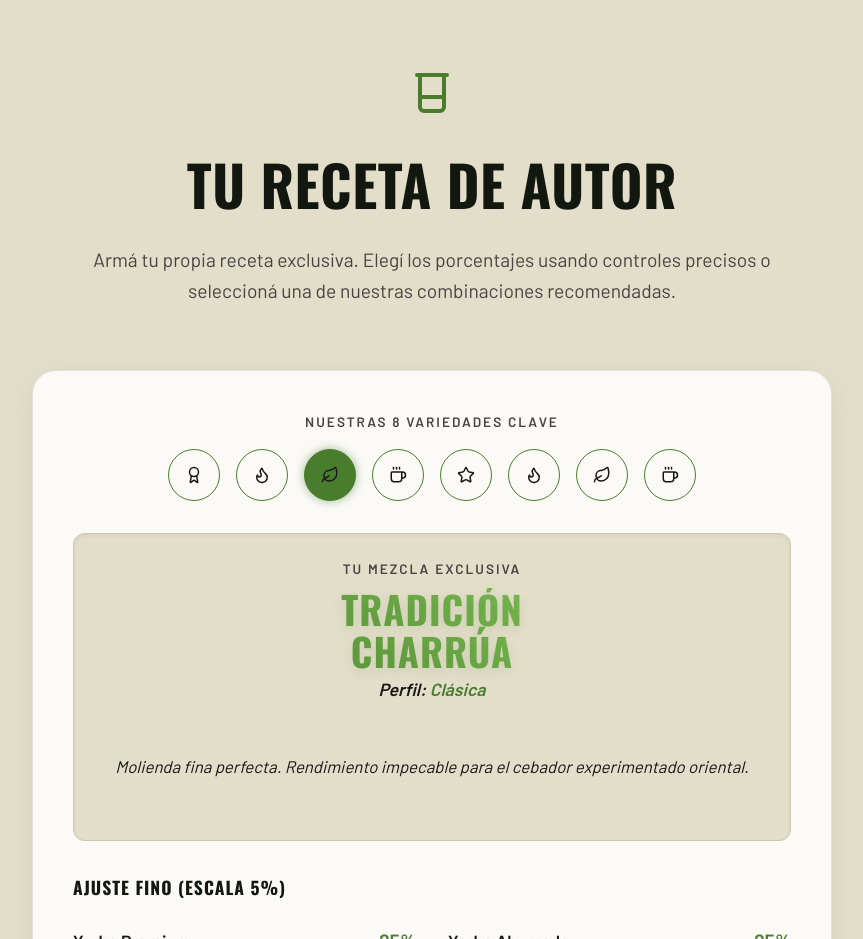
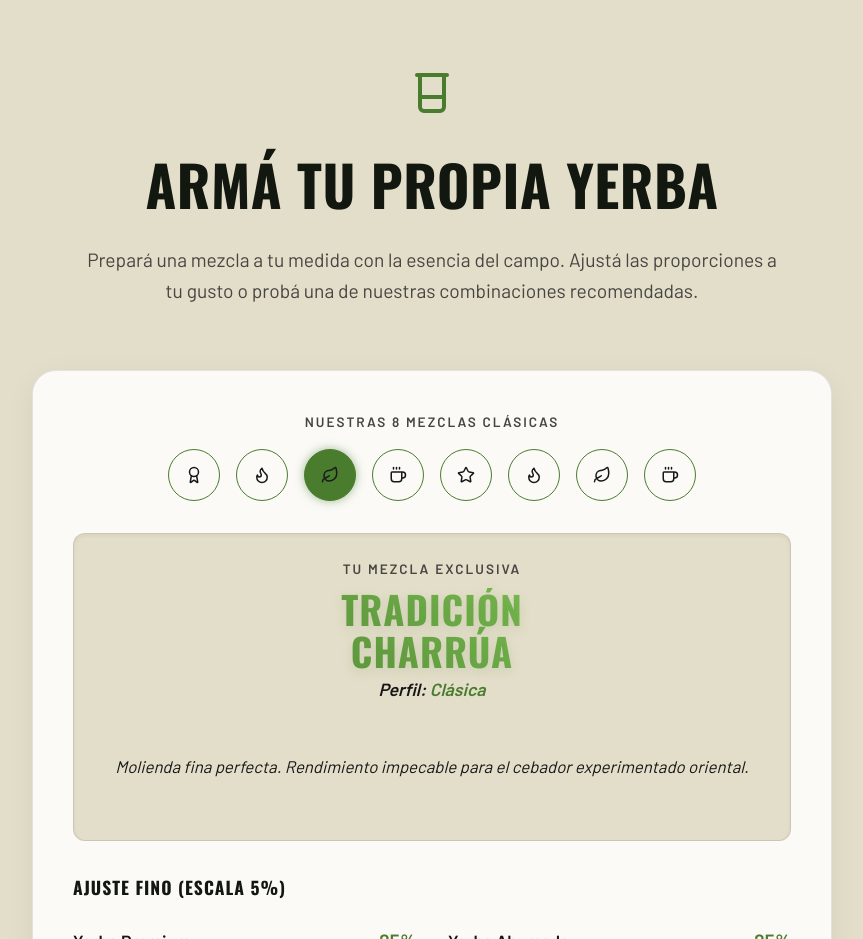
Before and after one commit to Rober-Sonda/el-andino, a React (Vite) app: page / in a window 1280 px wide. Shown: the part 3180-4119 px from the top of the page, without its empty margins (208-1071 px from the left). Built offline with nearby package versions, Linux system fonts and the light colour scheme; no server answers; the database is empty.

Commit message:
chore(content): rename receta de autor to arma tu propia yerba for rustic branding

```diff
--- a/src/components/BlendCreator.jsx
+++ b/src/components/BlendCreator.jsx
@@ -178,14 +178,14 @@ const BlendCreator = () => {
       <div style={styles.container}>
         <div style={styles.heading}>
           <Beaker size={48} color="var(--color-accent)" style={{marginBottom: '1rem'}} />
-          <h2 style={styles.title}>Tu Receta de Autor</h2>
-          <p style={styles.subtitle}>Armá tu propia receta exclusiva. Elegí los porcentajes usando controles precisos o seleccioná una de nuestras combinaciones recomendadas.</p>
+          <h2 style={styles.title}>Armá tu Propia Yerba</h2>
+          <p style={styles.subtitle}>Prepará una mezcla a tu medida con la esencia del campo. Ajustá las proporciones a tu gusto o probá una de nuestras combinaciones recomendadas.</p>
         </div>
 
         <div className="blend-grid">
           <div className="controls-section">
              <div style={{ marginBottom: '2rem' }}>
-                 <p style={{ margin: '0 0 1rem 0', fontSize: '0.85rem', textTransform: 'uppercase', color: 'var(--color-text-muted)', fontWeight: 'bold', letterSpacing: '2px', textAlign: 'center' }}>Nuestras 8 Variedades Clave</p>
+                 <p style={{ margin: '0 0 1rem 0', fontSize: '0.85rem', textTransform: 'uppercase', color: 'var(--color-text-muted)', fontWeight: 'bold', letterSpacing: '2px', textAlign: 'center' }}>Nuestras 8 Mezclas Clásicas</p>
                  <div className="featured-grid">
                     {featuredBlends.map((blend, idx) => {
                         const isCurrent = currentBlendName === blend.name;
```
